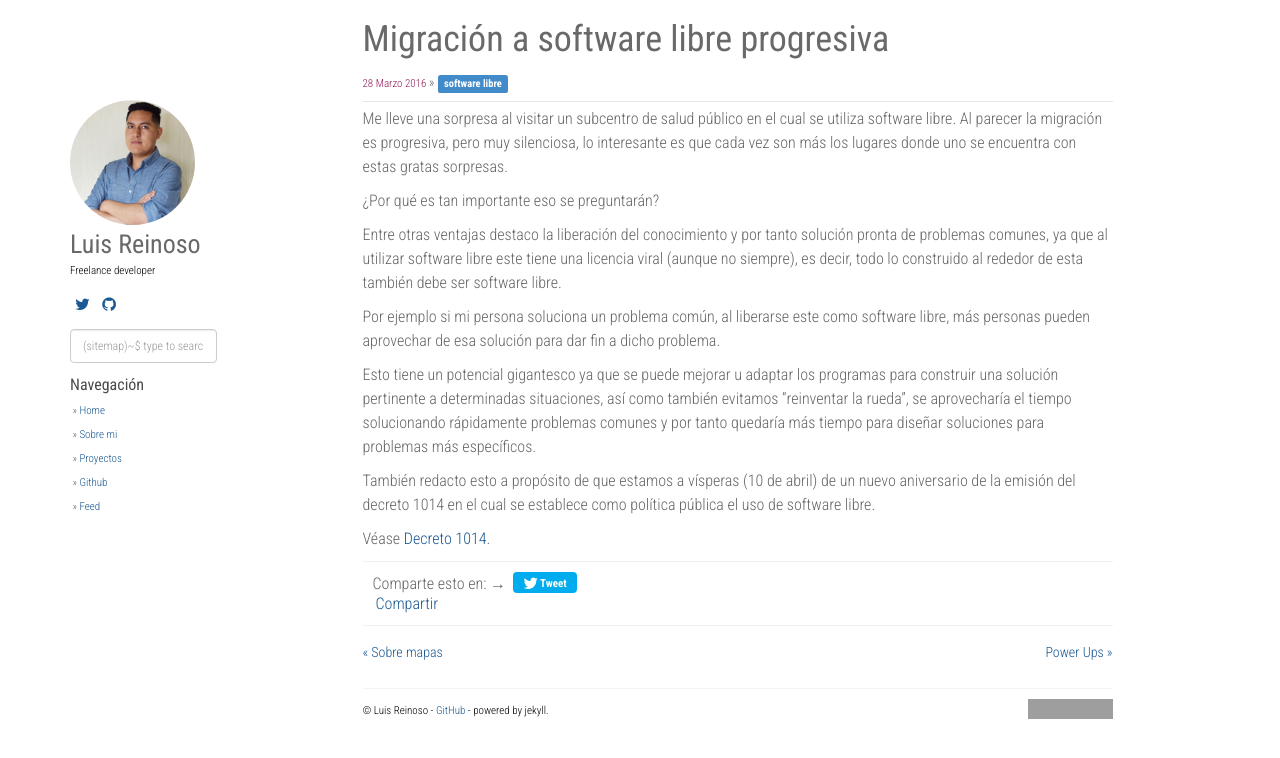
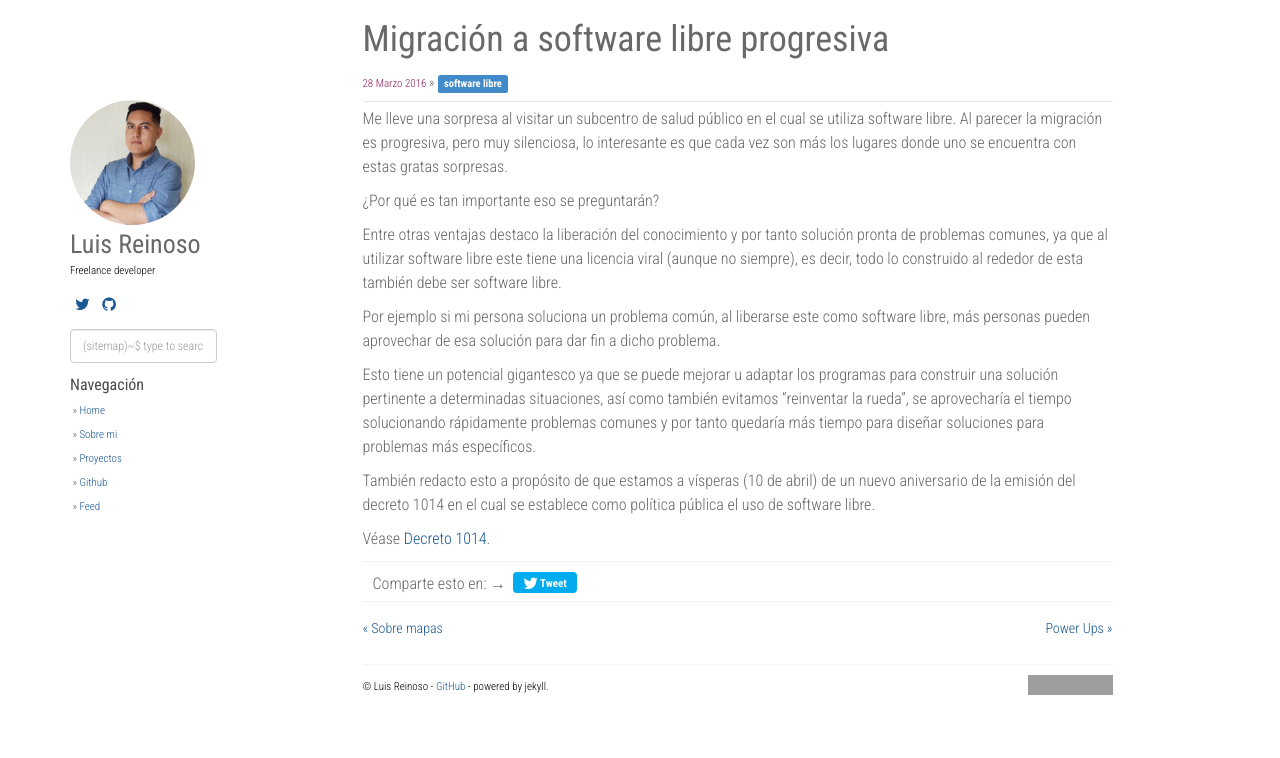
Before and after one commit to LuisReinoso/luisreinoso.github.io, a Jekyll site: the page built from _posts/2016-03-28-migracin-a-software-libre-progresiva.md, in a window 1280 px wide. Shown: the top 758 px of the page. Built offline with Jekyll 4.4.1, drawn with Linux system fonts in a browser that asks for light colours; nearby versions of some CDN libraries; comment, search, counter and statistics services are not loaded; grey boxes are pictures that could not be loaded.

Commit message:
Eliminado boton shared facebook

```diff
--- a/_includes/share-page.html
+++ b/_includes/share-page.html
@@ -8,7 +8,7 @@
      ><span class="twitter-share-button"><i class="fa fa-twitter mr-2"></i><strong style="font-size: 11px; vertical-align: bottom;">Tweet</strong></span></a>
 
     <!-- Facebook -->
-    <div class="fb-share-button" data-href="{{ site.url }}{{ page.url }}" style="position: relative; top: -3.5px; left: 3px;" data-layout="button" data-size="small" data-mobile-iframe="true"><a target="_blank" href="https://www.facebook.com/sharer/sharer.php?u=https%3A%2F%2Fdevelopers.facebook.com%2Fdocs%2Fplugins%2F&amp;src=sdkpreparse" class="fb-xfbml-parse-ignore">Compartir</a></div>
+    <!-- <div class="fb-share-button" data-href="{{ site.url }}{{ page.url }}" style="position: relative; top: -3.5px; left: 3px;" data-layout="button" data-size="small" data-mobile-iframe="true"><a target="_blank" href="https://www.facebook.com/sharer/sharer.php?u=https%3A%2F%2Fdevelopers.facebook.com%2Fdocs%2Fplugins%2F&amp;src=sdkpreparse" class="fb-xfbml-parse-ignore">Compartir</a></div> -->
 </div>
-<div id="fb-root"></div>
-<script async defer src="https://connect.facebook.net/es_LA/sdk.js#xfbml=1&version=v3.2"></script>
+<!-- <div id="fb-root"></div>
+<script async defer src="https://connect.facebook.net/es_LA/sdk.js#xfbml=1&version=v3.2"></script> -->
```
